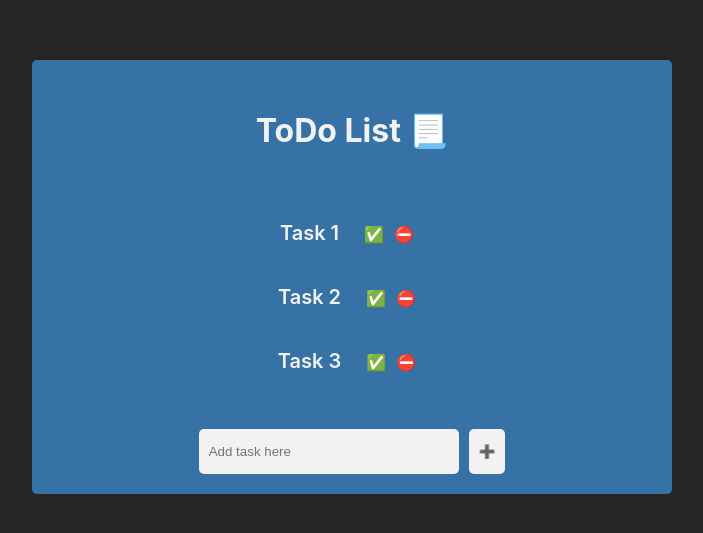
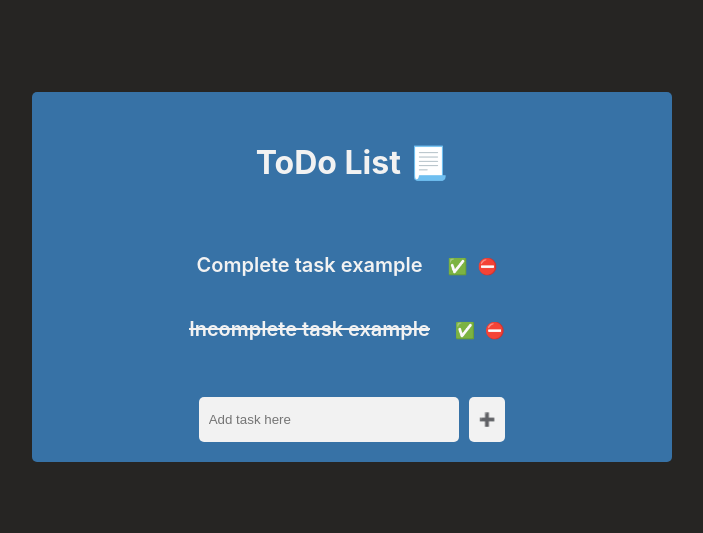
Before and after one commit to CEMAS-Developers/todo-list-react-app, a React (Create React App) app: page / in a window 1280 px wide. Shown: the part 123-656 px from the top of the page, without its empty margins (288-991 px from the left). Built offline with nearby package versions, Linux system fonts and the light colour scheme.

Commit message:
ToDo List Component fixed

```diff
--- a/src/App.css
+++ b/src/App.css
@@ -20,11 +20,11 @@ body {
   text-align: center;
 }
 
-.complete {
+.completed {
   position: relative;
 }
 
-.complete::after {
+.completed::after {
   border-bottom: 0.125em solid #f2f2f2;
   content: "";
   left: 0;
--- a/src/App.js
+++ b/src/App.js
@@ -3,19 +3,18 @@ import "./App.css";
 
 class TodoList extends Component {
   render() {
-    const todos = this.props.todos;
-    //console.log(this.props.todos);
+    const { todos, toggleTodo, deleteTodo } = this.props;
     return todos.map((todo, index) => {
       return (
         <li key={todo.title}>
-          <span className={`task ${todo.complete ? "completed" : ""}`}>
+          <span className={`task ${todo.completed ? "completed" : ""}`}>
             {todo.title}
           </span>
           <span
             role="img"
             aria-label="emoji"
             className="icon-task"
-            onClick={this.toggleTodo}
+            onClick={toggleTodo}
             data-index={index}
             title="Mark as complete."
           >
@@ -25,7 +24,7 @@ class TodoList extends Component {
             role="img"
             aria-label="emoji"
             className="icon-task"
-            onClick={this.deleteTodo}
+            onClick={deleteTodo}
             data-index={index}
             title="Remove task."
           >
@@ -40,9 +39,8 @@ class TodoList extends Component {
 class App extends Component {
   state = {
     todos: [
-      { title: "Task 1", completed: false },
-      { title: "Task 2", completed: true },
-      { title: "Task 3", completed: false },
+      { title: "Complete task example", completed: false },
+      { title: "Incomplete task example", completed: true },
     ],
     inputValue: "",
   };
@@ -63,38 +61,6 @@ class App extends Component {
     this.setState({ todos: todos });
   };
 
-  renderTodos = () => {
-    // return this.state.todos.map((todo, index) => {
-    //   return (
-    //     <li key={todo.title}>
-    //       <span className={`task ${todo.complete ? "completed" : ""}`}>
-    //         {todo.title}
-    //       </span>
-    //       <span
-    //         role="img"
-    //         aria-label="emoji"
-    //         className="icon-task"
-    //         onClick={this.toggleTodo}
-    //         data-index={index}
-    //         title="Mark as complete."
-    //       >
-    //         ✅
-    //       </span>
-    //       <span
-    //         role="img"
-    //         aria-label="emoji"
-    //         className="icon-task"
-    //         onClick={this.deleteTodo}
-    //         data-index={index}
-    //         title="Remove task."
-    //       >
-    //         ⛔
-    //       </span>
-    //     </li>
-    //   );
-    // });
-  };
-
   submitHandler = (e) => {
     e.preventDefault();
     const newTodo = {
@@ -108,12 +74,19 @@ class App extends Component {
   };
 
   render() {
-    //const renderedTodos = this.renderTodos();
     return (
       <div className="App">
         <div className="todo-list-container">
           <h1 className="title">ToDo List 📃</h1>
-          <ul>{<TodoList todos={this.state.todos} />}</ul>
+          <ul>
+            {
+              <TodoList
+                todos={this.state.todos}
+                toggleTodo={this.toggleTodo}
+                deleteTodo={this.deleteTodo}
+              />
+            }
+          </ul>
           <form onSubmit={this.submitHandler}>
             <input
               type="text"
```
Also changed, not shown: 2 other files (tests, documents, lock files or other folders).
